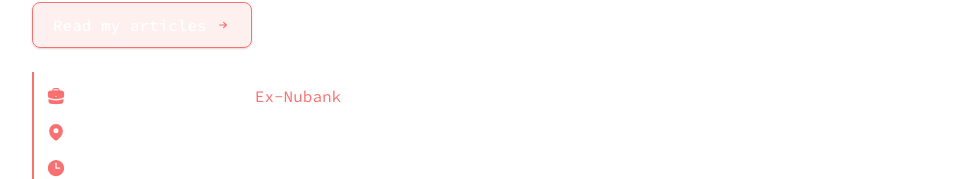
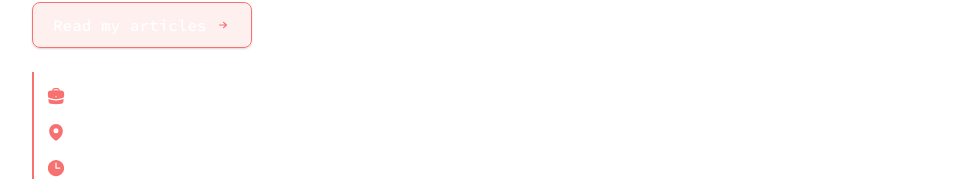
Before and after one commit to kaic/kaic.github.io, a Next.js app: page / in a window 1280 px wide. Shown: the part 372-551 px from the top of the page, without its empty margins (160-1119 px from the left). Built offline with nearby package versions, Linux system fonts and the light colour scheme.

Commit message:
style: remove extra space and red highlight from company name

```diff
--- a/src/app/Main/components/Intro.tsx
+++ b/src/app/Main/components/Intro.tsx
@@ -35,8 +35,8 @@ export const Intro = () => {
             </div>
             <div>
               <span className='text-white font-medium'>{t('header.job.role')}</span>
-              <span className='text-white mx-1'> </span>
-              <span className="text-red-400">
+              {" "}
+              <span className="text-white">
                 {t('header.job.company')}
               </span>
             </div>
```
